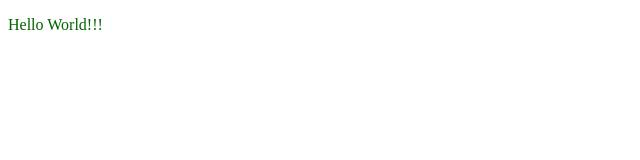
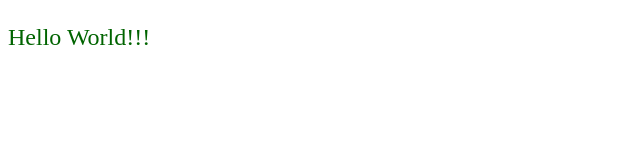
Before and after one commit to sa-pirekov/NewProject, a plain HTML site: page index.html in a window 1280 px wide. Shown: the whole page, without its empty margins (0-640 px from the left). Drawn offline with Linux system fonts and the light colour scheme.

Commit message:
откорректирована высота текста

```diff
--- a/style.css
+++ b/style.css
@@ -1,4 +1,4 @@
 p{
     color: darkgreen;
-    height: 18px;
+    font-size: 24px;
 }
```
